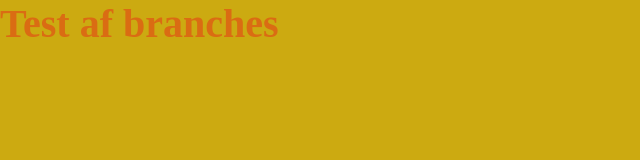
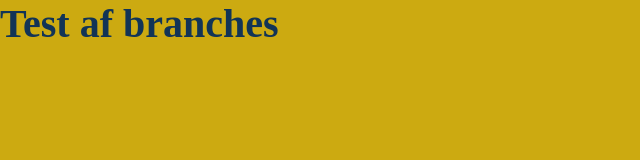
Before and after one commit to martinbregnhoi/tomslet, a plain HTML site: page index.html in a window 1280 px wide. Shown: the whole page, without its empty margins (0-640 px from the left). Drawn offline with Linux system fonts and the light colour scheme.

Commit message:
h1 color changed

```diff
--- a/style.css
+++ b/style.css
@@ -6,3 +6,6 @@ body {
   background-color: #ca1;
   font-size: 20px;
 }
+h1 {
+  color: #123456;
+}
```
